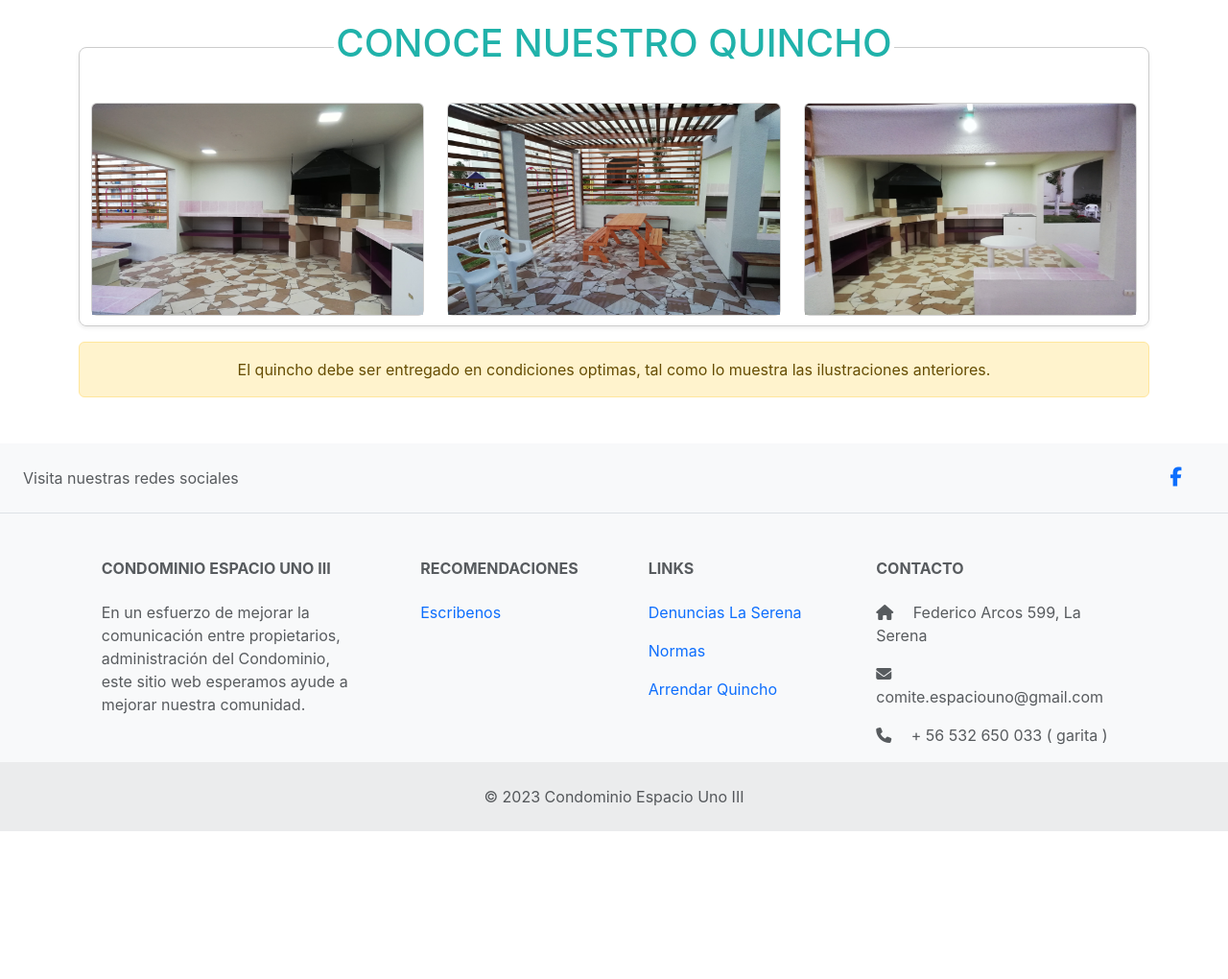
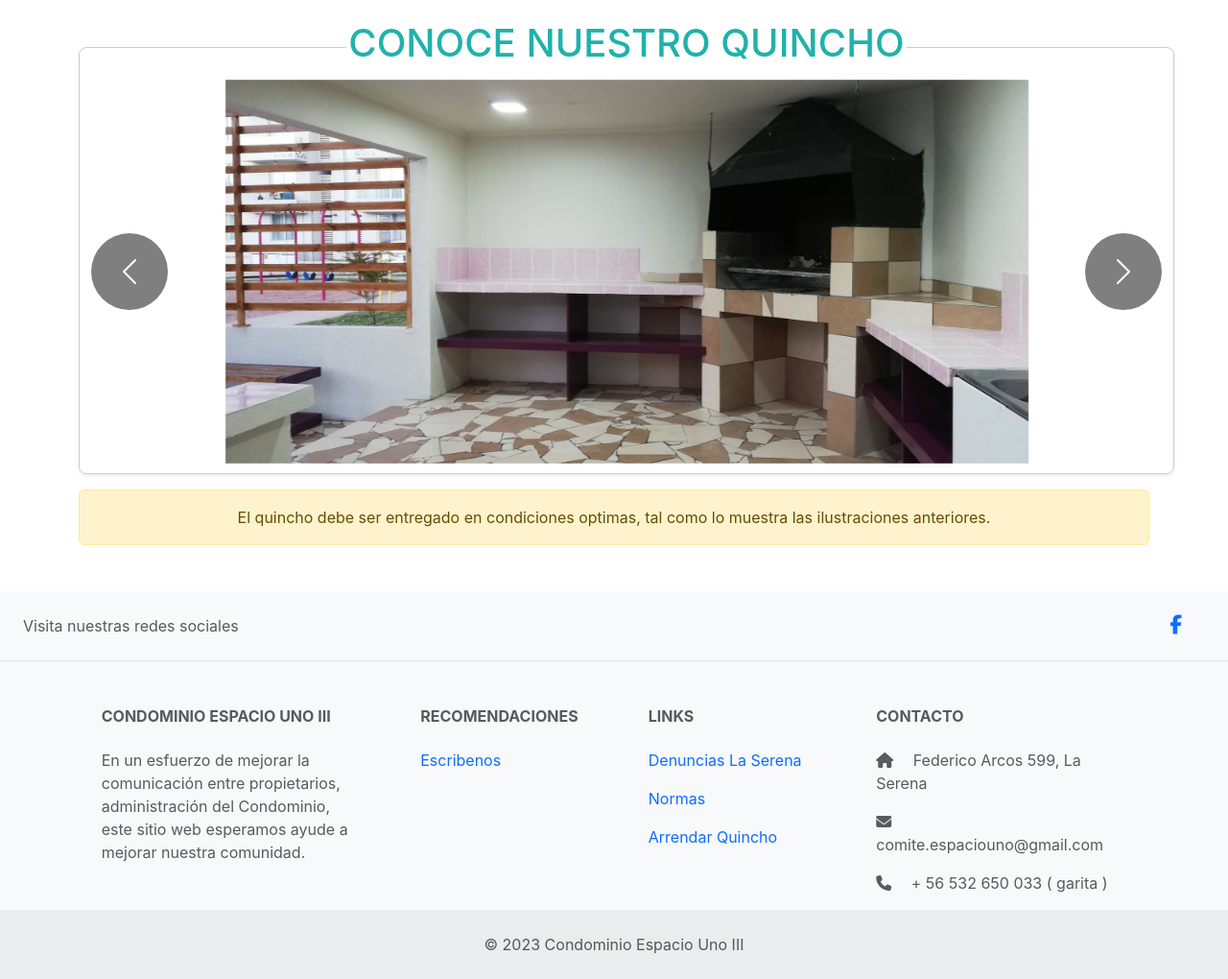
Before and after one commit to EniDev911/condominio_espacio_uno_III, a Jekyll site: the page built from normas/quincho.md, in a window 1280 px wide and 1400 px high, scrolled down 929 px. Shown: the part 380-1400 px from the top of the window at 96% size. Built offline with Jekyll 4.4.1, drawn with Linux system fonts in a browser that asks for light colours; nearby versions of some CDN libraries; before the commit the page ends 2175 px from its top, so only the background shows below that.

Commit message:
update a carrousel

```diff
--- a/_includes/galeria_quincho.html
+++ b/_includes/galeria_quincho.html
@@ -16,27 +16,28 @@
     <legend>
         <h3 class="text-center text-uppercase fs-1" style="color: lightseagreen;">Conoce nuestro quincho</h3>
     </legend>
-    <div class="row mt-4">
-        <!-- COL: 1 > CARD : 1 -->
-        <div class="col-10 col-md-6 col-lg-4 col-xl-4 mb-3 mb-xl-0 mx-auto">
-            <div class="card">
-                <img src="{{ '/assets/quincho/01.jpg' | relative_url }}" class="card-img-top" alt="img - quincho"
-                    data-bs-toggle="tooltip" title="abrir" data-bs-placement="bottom" height="220">
-            </div>
+<div id="carouselExampleFade" class="carousel slide carousel-fade">
+      <div class="carousel-inner">
+        <div class="carousel-item active">
+        <img src="{{ '/assets/quincho/01.jpg' | relative_url }}" class="d-block w-75 mx-auto" alt="img - quincho"
+                    data-bs-toggle="tooltip" title="abrir" data-bs-placement="bottom" height="400" style="object-fit: cover; z-index: 9999">
         </div>
-        <!-- COL: 1 > CARD : 1 -->
-        <div class="col-10 col-md-6 col-lg-4 col-xl-4 mb-3 mb-xl-0 mx-auto">
-            <div class="card">
-                <img src="{{ '/assets/quincho/02.jpg' | relative_url }}" class="card-img-top" alt="img - quincho"
-                    data-bs-toggle="tooltip" title="abrir" data-bs-placement="bottom" height="220">
-            </div>
+        <div class="carousel-item">
+          <img src="{{ '/assets/quincho/02.jpg' | relative_url }}" class="d-block w-75 mx-auto" alt="img - quincho"
+                    data-bs-toggle="tooltip" title="abrir" data-bs-placement="bottom" height="400" style="object-fit: cover; z-index: 9999">
         </div>
-        <!-- COL: 3 > CARD : 3 -->
-        <div class="col-10 col-md-6 col-lg-4 col-xl-4 mb-3 mb-xl-0 mx-auto">
-            <div class="card">
-                <img src="{{ '/assets/quincho/03.jpg' | relative_url }}" class="card-img-top" alt="img - quincho"
-                    data-bs-toggle="tooltip" title="abrir" data-bs-placement="bottom" height="220">
-            </div>
+        <div class="carousel-item">
+          <img src="{{ '/assets/quincho/03.jpg' | relative_url }}" class="d-block w-75 mx-auto" alt="img - quincho"
+                    data-bs-toggle="tooltip" title="abrir" data-bs-placement="bottom" height="400" style="object-fit: cover; z-index: 9999">
         </div>
+      </div>
+      <button class="carousel-control-prev" style="background: #000; height: 80px; width:80px; margin: auto 0; border-radius: 50%" type="button" data-bs-target="#carouselExampleFade" data-bs-slide="prev">
+        <span class="carousel-control-prev-icon" aria-hidden="true"></span>
+        <span class="visually-hidden">Previous</span>
+      </button>
+      <button class="carousel-control-next" style="background: #000; height: 80px; width:80px; margin: auto 0; border-radius: 50%" type="button" data-bs-target="#carouselExampleFade" data-bs-slide="next">
+        <span class="carousel-control-next-icon" aria-hidden="true"></span>
+        <span class="visually-hidden">Next</span>
+      </button>
     </div>
 </fieldset>
--- /dev/null
+++ b/_includes/headers.html
@@ -0,0 +1,10 @@
+<meta name="viewport" content="width=device-width, initial-scale=1">
+<meta charset="utf-8">
+<!-- Bootstrap -->
+<link href="https://cdn.jsdelivr.net/npm/bootstrap@5.3.2/dist/css/bootstrap.min.css" rel="stylesheet" integrity="sha384-T3c6CoIi6uLrA9TneNEoa7RxnatzjcDSCmG1MXxSR1GAsXEV/Dwwykc2MPK8M2HN" crossorigin="anonymous">
+<!-- My style -->
+<link rel="stylesheet" href="{{ "/assets/css/main.css" | relative_url }}">
+<!-- Google fonts -->
+<link rel="preconnect" href="https://fonts.googleapis.com">
+<link rel="preconnect" href="https://fonts.gstatic.com" crossorigin>
+<link href="https://fonts.googleapis.com/css2?family=Karla:wght@200;400;700&display=swap" rel="stylesheet">
--- a/_includes/navigation.html
+++ b/_includes/navigation.html
@@ -1,6 +1,6 @@
 <nav class="navbar navbar-light bg-body sticky-top shadow-sm">
   <div class="container-fluid">
-    <a class="navbar-brand" href="#">
+    <a class="navbar-brand" href="{{ '/' | relative_url }}">
       <img src="{{ '/assets/logo.png' | relative_url }}" alt="logo" width="45" height="45">
     </a>
     <button class="navbar-toggler" type="button" data-bs-toggle="offcanvas" data-bs-target="#offcanvasNavbar" aria-controls="offcanvasNavbar" aria-label="Toggle navigation">
--- a/_layouts/default.html
+++ b/_layouts/default.html
@@ -1,14 +1,8 @@
 <!DOCTYPE html>
 <html lang="{{ site.lang | default: "en-ES" }}">
 	<head>
-    <meta name="viewport" content="width=device-width, initial-scale=1">
-    <meta charset="utf-8">
 		<title>{{ page.title }} - {{ site.title }}</title>
-    <link href="https://cdn.jsdelivr.net/npm/bootstrap@5.3.2/dist/css/bootstrap.min.css" rel="stylesheet" integrity="sha384-T3c6CoIi6uLrA9TneNEoa7RxnatzjcDSCmG1MXxSR1GAsXEV/Dwwykc2MPK8M2HN" crossorigin="anonymous">
-    <link rel="stylesheet" href="{{ "/assets/css/main.css" | relative_url }}">
-    <link rel="preconnect" href="https://fonts.googleapis.com">
-    <link rel="preconnect" href="https://fonts.gstatic.com" crossorigin>
-    <link href="https://fonts.googleapis.com/css2?family=Karla:wght@200;400;700&display=swap" rel="stylesheet">
+		{% include headers.html %}
 	</head>
 	<body>
 		{% include navigation.html %}
@@ -22,7 +16,6 @@
 				<script src="{{ lib }}"></script>
 			{% endfor %}
 		{% endif %}
-    <script src="{{ "/assets/scripts/functions.js" | relative_url }}">
-    </script>
+		<script src="{{ "/assets/scripts/functions.js" | relative_url }}"></script>
 	</body>
 </html>
--- a/_sass/_fieldset.scss
+++ b/_sass/_fieldset.scss
@@ -8,6 +8,8 @@ fieldset {
 	border: 1px solid #ccc;
 	border-radius: 8px;
 	margin: 15px 0;
+	width: 100%;
+	position: relative;
 }
 
 legend h3 {
--- /dev/null
+++ b/_sass/_media_queries.scss
@@ -0,0 +1,5 @@
+@media(hover:hover){
+	.nav-item:hover {
+		background: #ddd !important;
+	}
+}
--- a/_sass/base.scss
+++ b/_sass/base.scss
@@ -1,4 +1,5 @@
 @import 'fieldset';
+@import 'media_queries';
 
 $backgroundColor: #ffffff;
 $bodyColor: #000000;
@@ -56,7 +57,6 @@ body {
     flex-direction: column-reverse;
 }
 
-
 h2, h3 {
     color: $headingForeColor;
 }
```
Also changed, not shown: 1 other file. Lines whose indentation alone changed are shown as unchanged.
